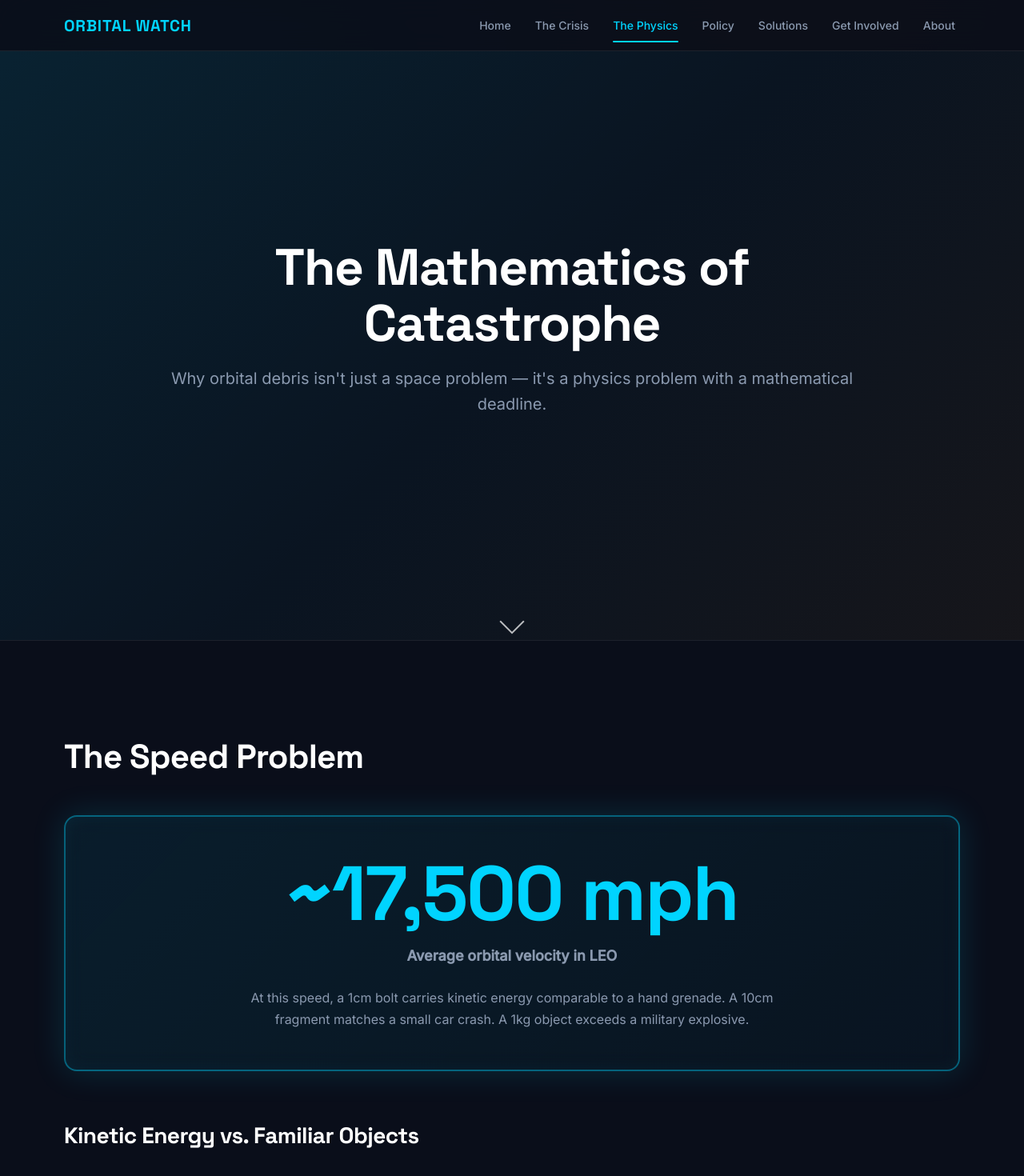
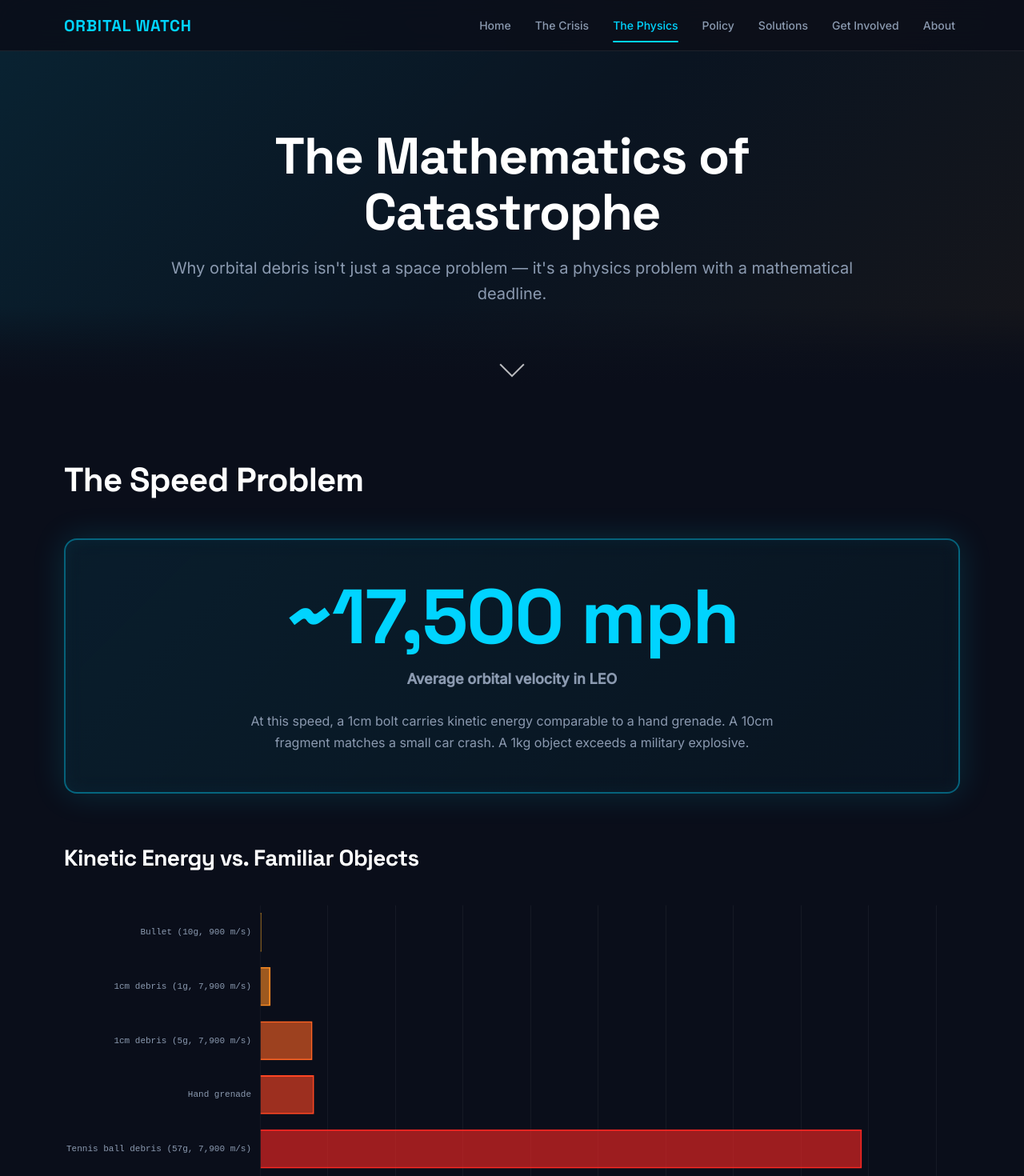
Before and after one commit to dhruvlagu/orbital-watch, a React (Vite) app: page /physics in a window 1280 px wide. Shown: the top 1470 px of the page at 80% size. Built offline with nearby package versions, Linux system fonts and the light colour scheme.

Commit message:
updated physics page

```diff
--- a/src/pages/PhysicsPage.tsx
+++ b/src/pages/PhysicsPage.tsx
@@ -88,7 +88,7 @@ export default function PhysicsPage() {
   const chartOptions = {
     indexAxis: "y" as const,
     responsive: true,
-    maintainAspectRatio: true,
+    maintainAspectRatio: false,
     plugins: {
       legend: { display: false },
       tooltip: {
@@ -115,6 +115,7 @@ export default function PhysicsPage() {
     scales: {
       x: {
         beginAtZero: true,
+        max: 2000000,
         type: "linear" as const,
         grid: { color: "rgba(255, 255, 255, 0.05)" },
         ticks: { color: "#8b9ab0", font: { size: 12 } },
--- a/src/styles/physics.css
+++ b/src/styles/physics.css
@@ -1,6 +1,7 @@
 /* Physics Page Specific Styles */
 
 .physics-hero {
+  min-height: auto;
   background: linear-gradient(135deg,
       rgba(0, 212, 255, 0.1) 0%,
       rgba(0, 212, 255, 0.03) 50%,
@@ -8,10 +9,41 @@
     var(--bg-primary);
 }
 
+.physics-hero::after {
+  content: "";
+  position: absolute;
+  left: 0;
+  right: 0;
+  bottom: 0;
+  height: 96px;
+  background: linear-gradient(
+    to bottom,
+    rgba(10, 14, 26, 0),
+    rgba(10, 14, 26, 0.72) 58%,
+    var(--bg-primary)
+  );
+  pointer-events: none;
+  z-index: 0;
+}
+
+.physics-hero .hero__overlay {
+  position: relative;
+  z-index: 1;
+  padding: 96px 0 58px;
+}
+
+.physics-hero .hero__subheadline {
+  margin-bottom: 38px;
+}
+
+.physics-hero .heroScrollIndicator {
+  bottom: 18px;
+}
+
 /* Speed Problem Section */
 .section--speed {
-  padding: 120px 0;
-  border-top: 1px solid var(--border-subtle);
+  padding: 96px 0 120px;
+  border-top: 0;
 }
 
 .speedCallout {
@@ -50,6 +82,7 @@
 
 .chartContainer {
   margin: 64px 0;
+  overflow: hidden;
 }
 
 .chartContainer h3 {
@@ -60,14 +93,16 @@
 .chartWrapper {
   position: relative;
   height: 400px;
-  margin-bottom: 16px;
+  min-height: 320px;
+  margin-bottom: 24px;
+  overflow: hidden;
 }
 
 .chartCaption {
   font-size: 14px;
   color: var(--text-secondary);
   text-align: center;
-  margin-top: 20px;
+  margin: 0;
 }
 
 /* Calculator Section */
@@ -631,7 +666,7 @@
   }
 
   .chartWrapper {
-    height: 300px;
+    height: 320px;
   }
 
   .cascadeFlow {
```
